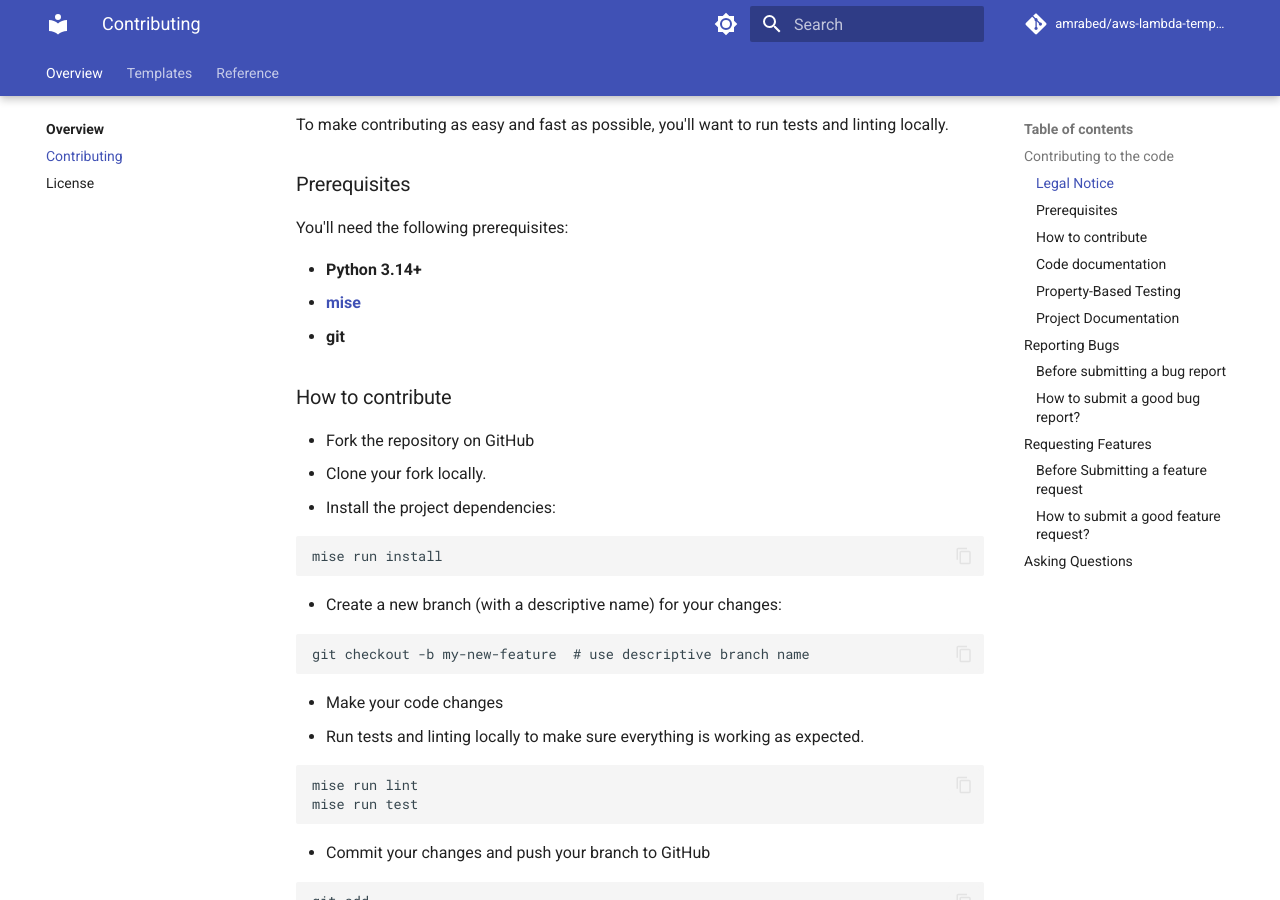
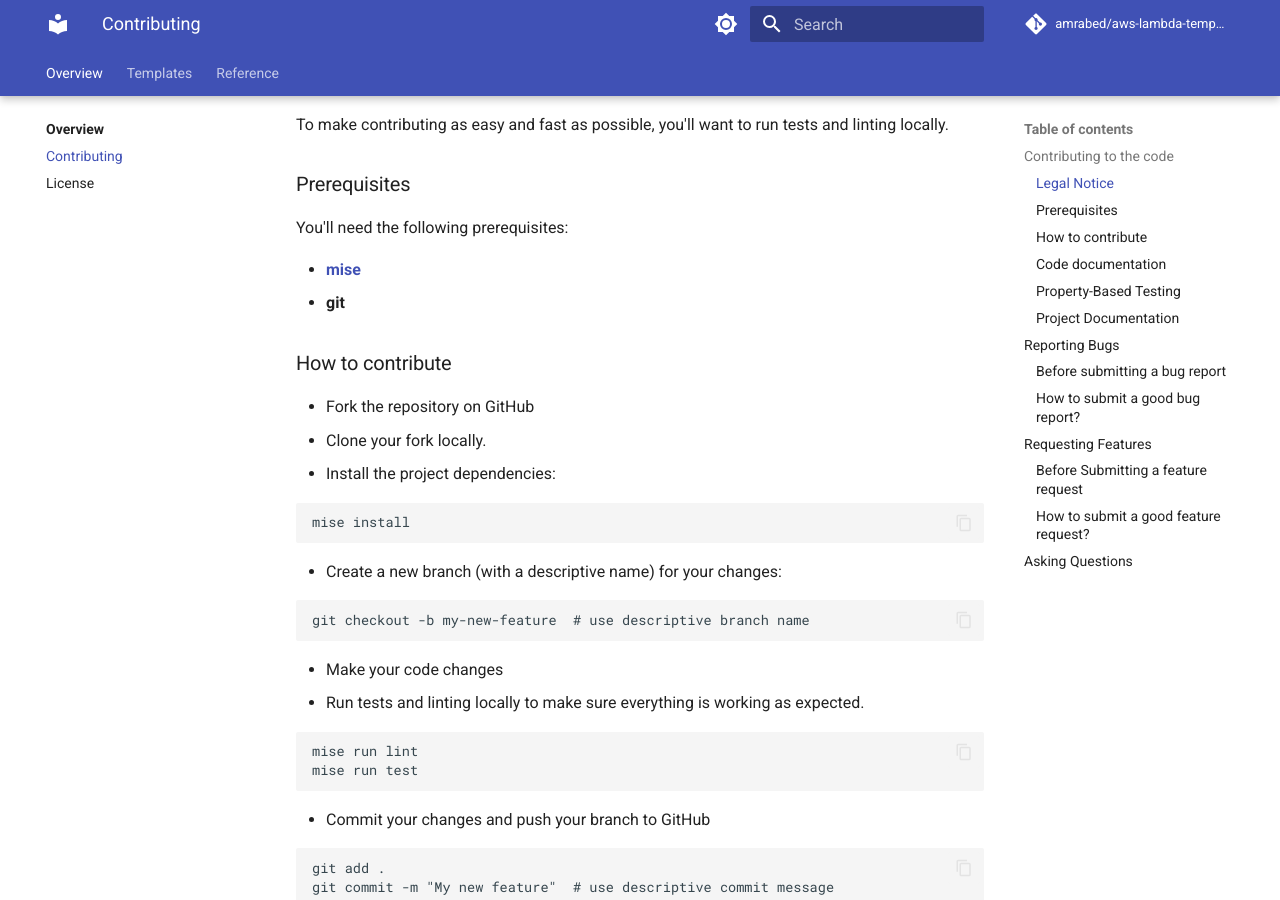
Before and after one commit to amrabed/aws-lambda-templates, an MkDocs documentation site: the page built from docs/CONTRIBUTING.md, in a window 1280 px wide and 900 px high, scrolled down 832 px. Built offline with MkDocs 1.6.1 and Material for MkDocs 9.7.7, drawn with Linux system fonts in a browser that asks for light colours; comment, search, counter and statistics services are not loaded.

Commit message:
Update CONTRIBUTING.md

````diff
--- a/docs/CONTRIBUTING.md
+++ b/docs/CONTRIBUTING.md
@@ -29,7 +29,6 @@ To make contributing as easy and fast as possible, you'll want to run tests and
 
 You'll need the following prerequisites:
 
-- **Python 3.14+**
 - **[mise](https://mise.jdx.dev/)**
 - **git**
 
@@ -40,7 +39,7 @@ You'll need the following prerequisites:
 - Install the project dependencies:
 
 ```bash
-mise run install
+mise install
 ```
 - Create a new branch (with a descriptive name) for your changes:
 
````
